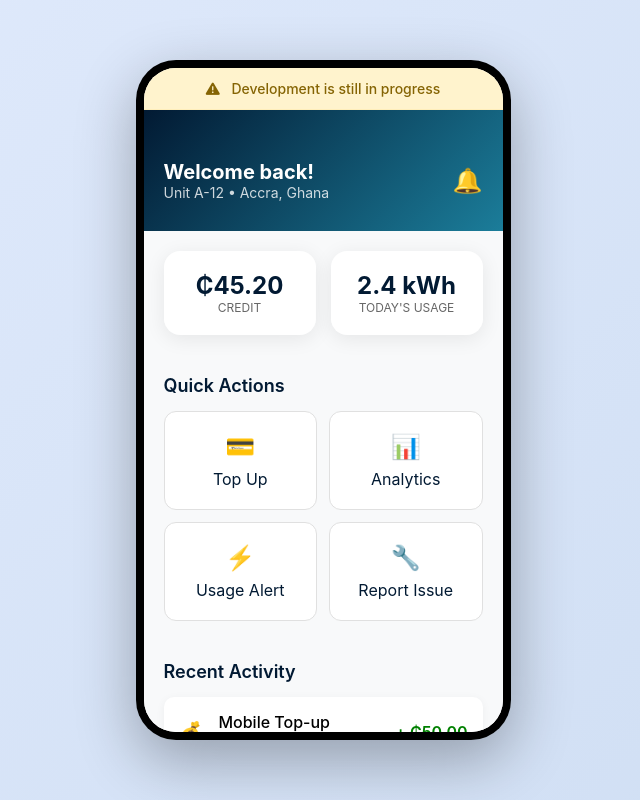
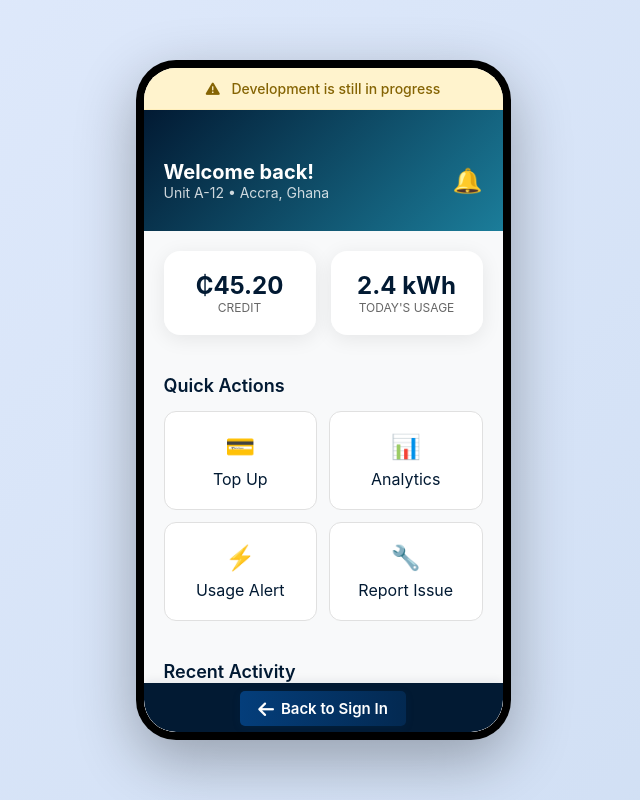
Before and after one commit to mensahsandra/PowerGridX-demo, a plain HTML site: page user-dashboard.html in a window 1280 px wide. Shown: the whole page, without its empty margins (317-957 px from the left). Drawn offline with Linux system fonts and the light colour scheme.

Commit message:
Make dashboard footer and back button more compact and visually lighter

```diff
--- a/user-dashboard.html
+++ b/user-dashboard.html
@@ -140,6 +140,44 @@
         .dev-notice i {
             margin-right: 8px;
         }
+
+        .footer-bar {
+            position: absolute;
+            left: 0;
+            bottom: 0;
+            width: 100%;
+            background: #021a33;
+            padding: 8px 0 6px 0;
+            display: flex;
+            justify-content: center;
+            align-items: center;
+            border-bottom-left-radius: 32px;
+            border-bottom-right-radius: 32px;
+            box-shadow: 0 -2px 10px rgba(2,26,51,0.08);
+        }
+        .back-btn {
+            background: linear-gradient(90deg, #043E7B 0%, #032951 100%);
+            color: #fff;
+            border: none;
+            border-radius: 5px;
+            padding: 8px 18px;
+            font-size: 15px;
+            font-weight: 600;
+            cursor: pointer;
+            box-shadow: 0 2px 8px rgba(4,62,123,0.12);
+            transition: background 0.2s, transform 0.2s;
+            text-decoration: none;
+            display: flex;
+            align-items: center;
+            gap: 7px;
+        }
+        .back-btn i {
+            font-size: 18px;
+        }
+        .back-btn:hover {
+            background: linear-gradient(90deg, #032951 0%, #043E7B 100%);
+            transform: translateY(-2px) scale(1.03);
+        }
     </style>
     <link rel="stylesheet" href="https://cdnjs.cloudflare.com/ajax/libs/font-awesome/6.4.0/css/all.min.css">
 </head>
@@ -218,6 +256,12 @@
                     </div>
                 </div>
             </div>
+            <!-- Footer Bar with Back Button -->
+            <div class="footer-bar">
+                <a href="user-simulation.html" class="back-btn">
+                    <i class="fas fa-arrow-left"></i> Back to Sign In
+                </a>
+            </div>
         </div>
     </div>
 </body>
```
